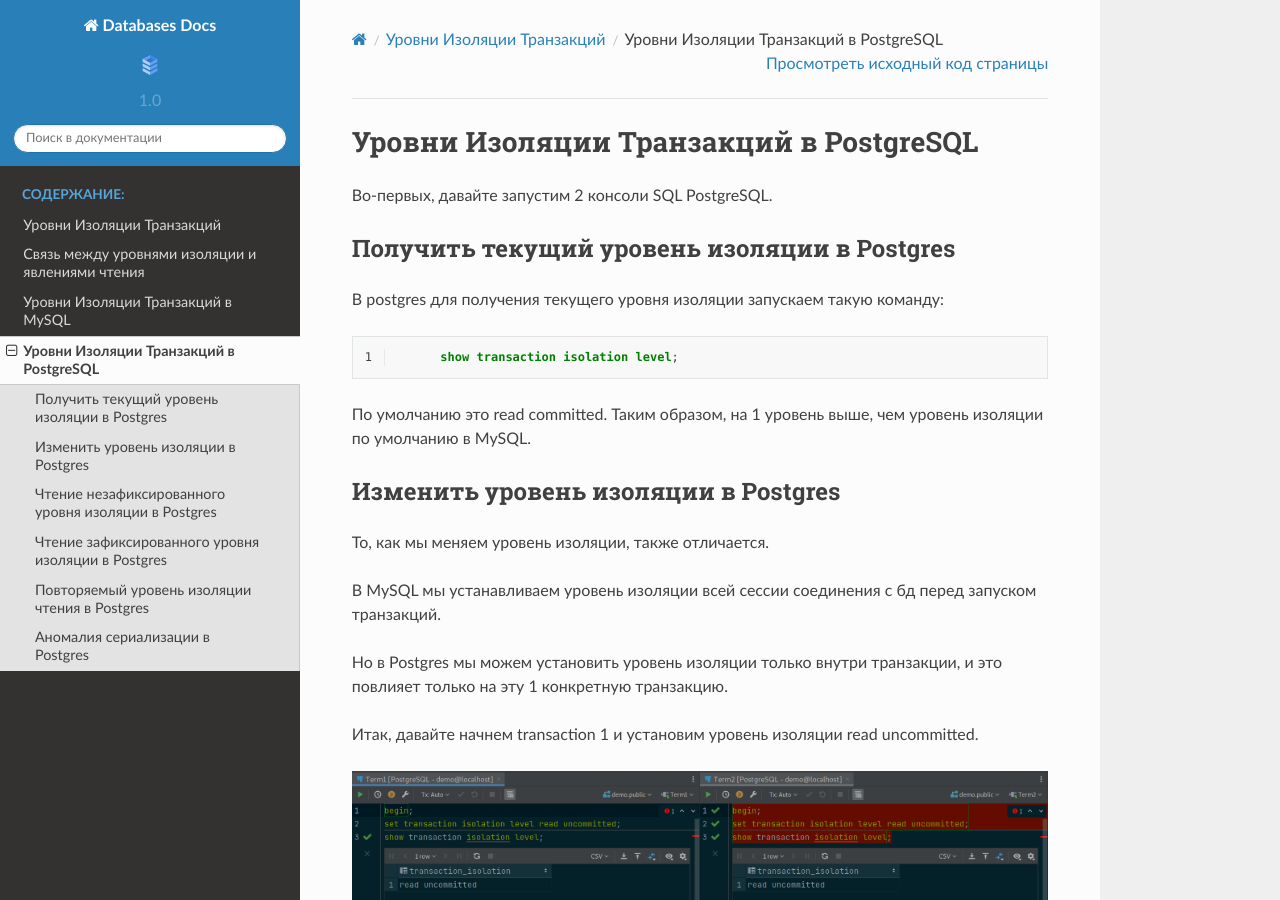
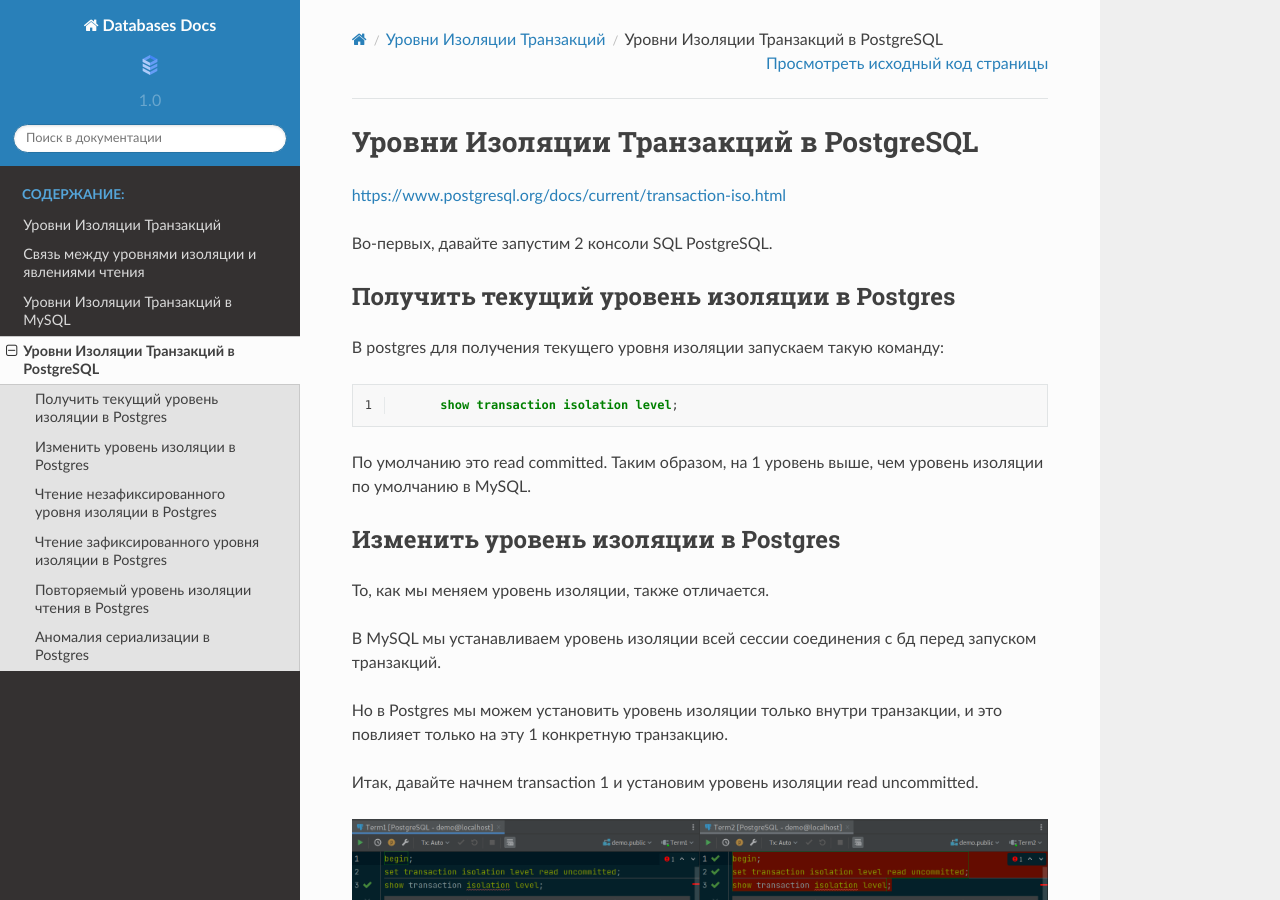
Before and after one commit to nobuenhombre/databases-docs, a Sphinx documentation site: the page built from docs/source/book/transactions/transactions-isolation-levels-postgresql.rst, in a window 1280 px wide and 900 px high. Built offline with Sphinx 7.4.7 and the Read the Docs theme 2.0.0, drawn with Linux system fonts in a browser that asks for light colours; some of the changed lines change nothing that is shown.

Commit message:
PostgreSQL - Postgres official docs

```diff
--- a/docs/source/book/transactions/transactions-isolation-levels-postgresql.rst
+++ b/docs/source/book/transactions/transactions-isolation-levels-postgresql.rst
@@ -1,5 +1,7 @@
 Уровни Изоляции Транзакций в PostgreSQL
 =======================================
+
+https://www.postgresql.org/docs/current/transaction-iso.html
 
 Во-первых, давайте запустим 2 консоли SQL PostgreSQL.
 
```
